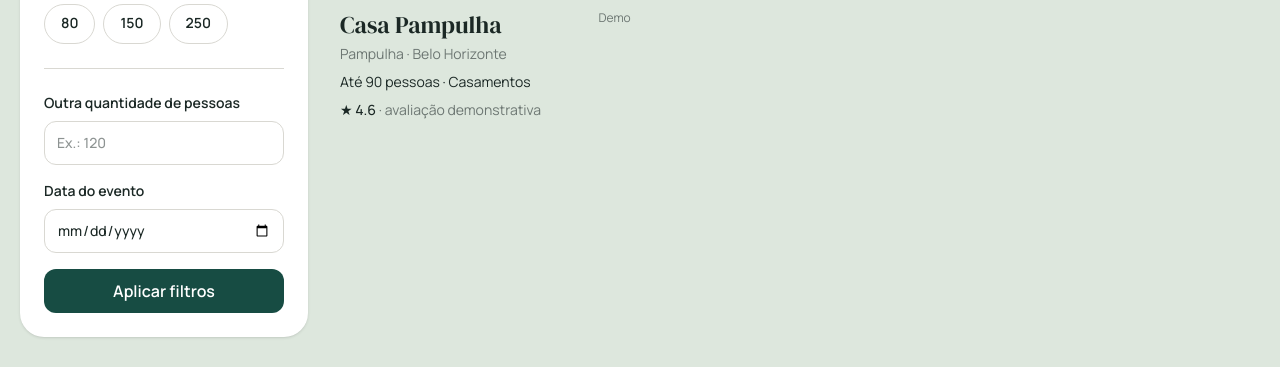
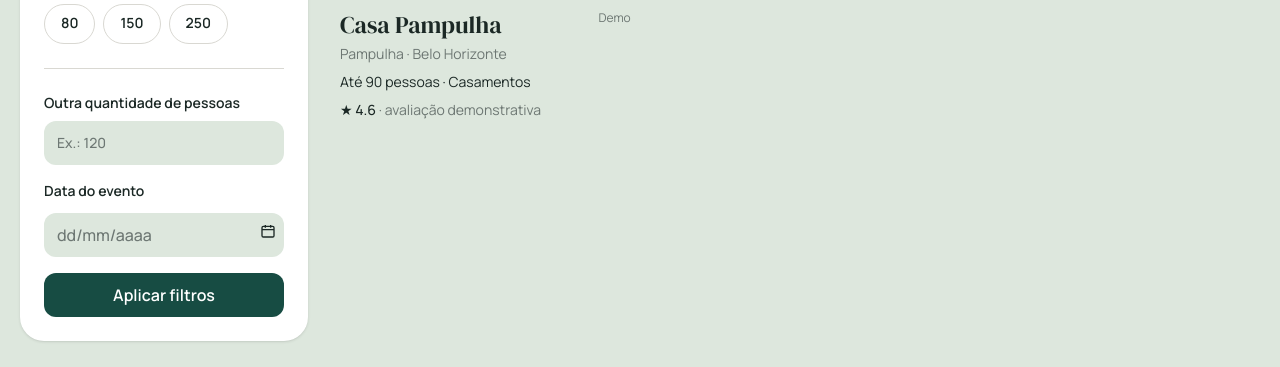
Before and after one commit to iajuss/LP_breeze, a Next.js app: page /buscar in a window 1280 px wide. Shown: the part 832-1199 px from the top of the page. Built offline with nearby package versions, Linux system fonts and the light colour scheme.

Commit message:
Padroniza filtros de resultados

```diff
--- a/src/app/buscar/page.tsx
+++ b/src/app/buscar/page.tsx
@@ -1,5 +1,6 @@
 import Link from "next/link";
 import { VenueCard } from "@/components/home/venue-card";
+import { SearchRefinementForm } from "@/components/search/search-refinement-form";
 import { venues } from "@/data/venues";
 import { filterVenues, type VenueFilters } from "@/lib/venue-results";
 
@@ -49,18 +50,7 @@ export default async function SearchPage({ searchParams }: SearchPageProps) {
             <FilterGroup label="Cidade" options={cityOptions} parameter="location" values={values} />
             <FilterGroup label="Estilo" options={styleOptions} parameter="style" values={values} />
             <FilterGroup label="Pessoas" options={["80", "150", "250"]} parameter="guests" values={values} />
-            <form action="/buscar" className="space-y-4 border-t border-[var(--border)] pt-6">
-              {values.activity ? <input name="activity" type="hidden" value={values.activity} /> : null}
-              {values.location ? <input name="location" type="hidden" value={values.location} /> : null}
-              {values.style ? <input name="style" type="hidden" value={values.style} /> : null}
-              <label className="block text-sm font-semibold text-[var(--foreground)]">Outra quantidade de pessoas
-                <input className="mt-2 min-h-11 w-full rounded-xl border border-[var(--border)] px-3 font-medium outline-none transition focus:border-[var(--primary)]" defaultValue={values.guests} max="5000" min="1" name="guests" placeholder="Ex.: 120" type="number" />
-              </label>
-              <label className="block text-sm font-semibold text-[var(--foreground)]">Data do evento
-                <input className="mt-2 min-h-11 w-full rounded-xl border border-[var(--border)] px-3 font-medium outline-none transition focus:border-[var(--primary)]" defaultValue={values.date} name="date" type="date" />
-              </label>
-              <button className="min-h-11 w-full rounded-xl bg-[var(--primary)] px-4 font-semibold text-white transition hover:bg-[var(--foreground)]" type="submit">Aplicar filtros</button>
-            </form>
+            <SearchRefinementForm values={values} />
           </div>
           {hasFilters ? <Link className="mt-7 inline-flex text-sm font-semibold text-[var(--primary)] underline underline-offset-4" href="/buscar">Limpar filtros</Link> : null}
         </aside>
--- a/src/components/search/desktop-date-picker.tsx
+++ b/src/components/search/desktop-date-picker.tsx
@@ -38,9 +38,12 @@ function dateFromIso(value: string) {
 type DesktopDatePickerProps = {
   value: string;
   onChange: (value: string) => void;
+  ariaLabel?: string;
+  className?: string;
+  menuClassName?: string;
 };
 
-export function DesktopDatePicker({ value, onChange }: DesktopDatePickerProps) {
+export function DesktopDatePicker({ value, onChange, ariaLabel = "Quando", className = "search-field block w-full rounded-lg bg-transparent py-1 pr-9 text-base font-semibold outline-none transition hover:bg-[var(--secondary)]/70 focus:bg-[var(--secondary)] focus:text-[var(--primary)] focus:outline-none focus-visible:outline-none", menuClassName = "-left-4 -right-4" }: DesktopDatePickerProps) {
   const [open, setOpen] = useState(false);
   const [text, setText] = useState(() => formatIsoDate(value));
   const [month, setMonth] = useState(() => value ? dateFromIso(value) : new Date());
@@ -80,11 +83,11 @@ export function DesktopDatePicker({ value, onChange }: DesktopDatePickerProps) {
 
   return (
     <div className="relative mt-1" ref={pickerRef}>
-      <input aria-label="Quando" className="search-field block w-full rounded-lg bg-transparent py-1 pr-9 text-base font-semibold outline-none transition hover:bg-[var(--secondary)]/70 focus:bg-[var(--secondary)] focus:text-[var(--primary)] focus:outline-none focus-visible:outline-none" inputMode="numeric" maxLength={10} onChange={(event) => updateText(event.target.value)} onFocus={() => setOpen(true)} onKeyDown={(event) => { if (event.key === "Escape") setOpen(false); }} placeholder="dd/mm/aaaa" type="text" value={text} />
+      <input aria-label={ariaLabel} className={className} inputMode="numeric" maxLength={10} onChange={(event) => updateText(event.target.value)} onKeyDown={(event) => { if (event.key === "Escape") setOpen(false); }} placeholder="dd/mm/aaaa" type="text" value={text} />
       <button aria-expanded={open} aria-haspopup="dialog" aria-label="Abrir calendário" className="absolute inset-y-0 right-0 inline-flex w-8 items-center justify-center rounded-lg text-[var(--foreground)] hover:bg-[var(--secondary)] focus-visible:bg-[var(--secondary)] focus-visible:outline-none" onClick={() => setOpen((current) => !current)} type="button">
         <svg aria-hidden="true" className="h-4 w-4" fill="none" stroke="currentColor" strokeWidth="2" viewBox="0 0 24 24"><rect height="16" rx="2" width="18" x="3" y="5" /><path d="M8 3v4M16 3v4M3 10h18" /></svg>
       </button>
-      {open ? <div aria-label="Calendário" className="absolute -left-4 -right-4 top-full z-30 mt-2 rounded-xl bg-[var(--primary)] p-3 text-white shadow-2xl shadow-black/20" role="dialog">
+      {open ? <div aria-label="Calendário" className={`absolute ${menuClassName} top-full z-30 mt-2 rounded-xl bg-[var(--primary)] p-3 text-white shadow-2xl shadow-black/20`} role="dialog">
         <div className="flex items-center justify-between gap-2">
           <button aria-label="Mês anterior" className="grid h-8 w-8 place-items-center rounded-lg hover:bg-white/15 focus-visible:outline-white" onClick={() => setMonth((current) => new Date(current.getFullYear(), current.getMonth() - 1, 1))} type="button">‹</button>
           <p className="text-sm font-semibold">{monthNames[month.getMonth()]} de {month.getFullYear()}</p>
--- /dev/null
+++ b/src/components/search/search-refinement-form.tsx
@@ -0,0 +1,30 @@
+"use client";
+
+import { useState } from "react";
+import { DesktopDatePicker } from "@/components/search/desktop-date-picker";
+import type { VenueFilters } from "@/lib/venue-results";
+
+type SearchRefinementFormProps = {
+  values: VenueFilters & { date?: string };
+};
+
+const fieldClassName = "min-h-11 w-full rounded-xl border border-transparent bg-[var(--secondary)] px-3 font-medium text-[var(--foreground)] outline-none transition placeholder:text-[var(--muted)] hover:bg-[#dce8df] focus:bg-[#dce8df] focus:text-[var(--primary)] focus:outline-none focus-visible:outline-none";
+
+export function SearchRefinementForm({ values }: SearchRefinementFormProps) {
+  const [date, setDate] = useState(values.date ?? "");
+
+  return <form action="/buscar" className="space-y-4 border-t border-[var(--border)] pt-6">
+    {values.activity ? <input name="activity" type="hidden" value={values.activity} /> : null}
+    {values.location ? <input name="location" type="hidden" value={values.location} /> : null}
+    {values.style ? <input name="style" type="hidden" value={values.style} /> : null}
+    <label className="block text-sm font-semibold text-[var(--foreground)]">Outra quantidade de pessoas
+      <input aria-label="Outra quantidade de pessoas" className={`${fieldClassName} mt-2 [appearance:textfield] [&::-webkit-inner-spin-button]:appearance-none [&::-webkit-outer-spin-button]:appearance-none`} defaultValue={values.guests} inputMode="numeric" max="5000" min="1" name="guests" placeholder="Ex.: 120" type="number" />
+    </label>
+    <div className="relative z-10">
+      <p className="text-sm font-semibold text-[var(--foreground)]">Data do evento</p>
+      <DesktopDatePicker ariaLabel="Data do evento" className={`${fieldClassName} mt-2 pr-10`} menuClassName="left-0 right-0" onChange={setDate} value={date} />
+      <input name="date" type="hidden" value={date} />
+    </div>
+    <button className="min-h-11 w-full rounded-xl bg-[var(--primary)] px-4 font-semibold text-white transition hover:bg-[var(--foreground)] focus-visible:outline focus-visible:outline-2 focus-visible:outline-offset-2 focus-visible:outline-[var(--primary)]" type="submit">Aplicar filtros</button>
+  </form>;
+}
```
Also changed, not shown: 1 other file (tests, documents, lock files or other folders).
